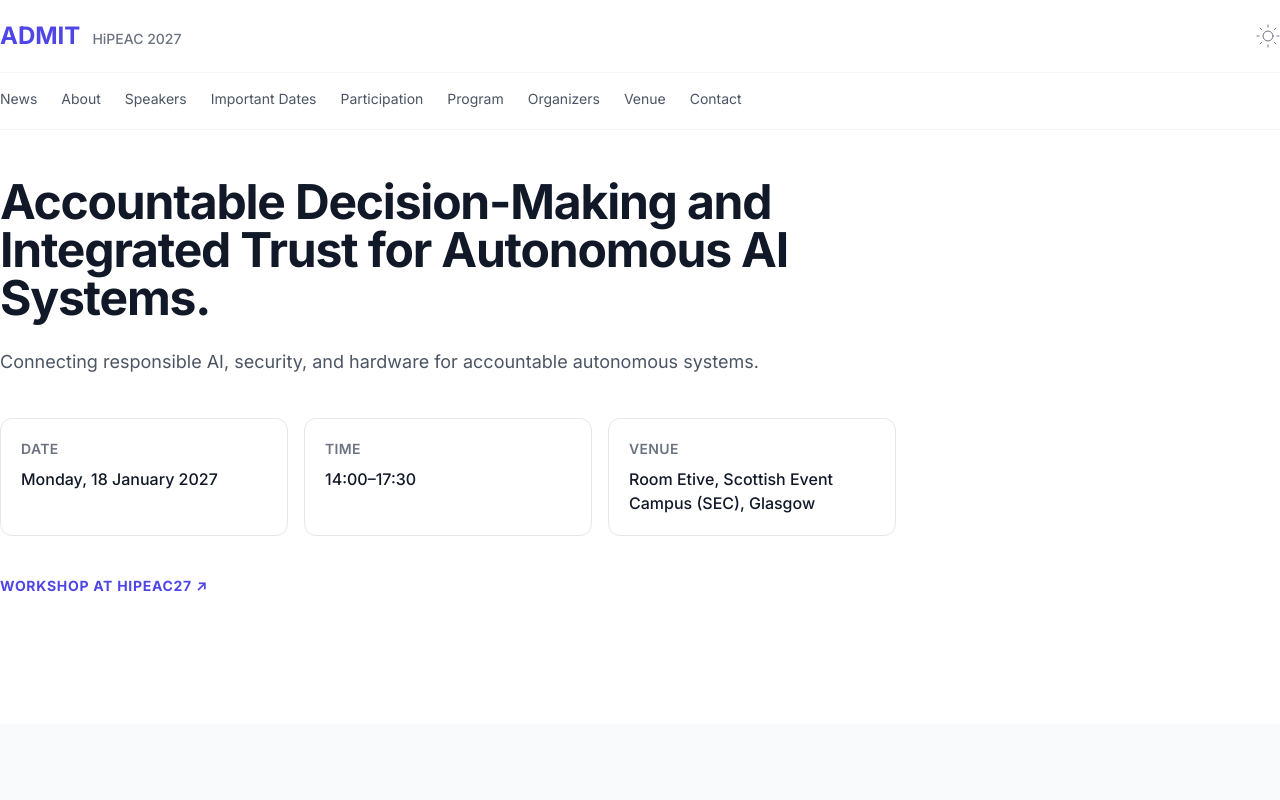
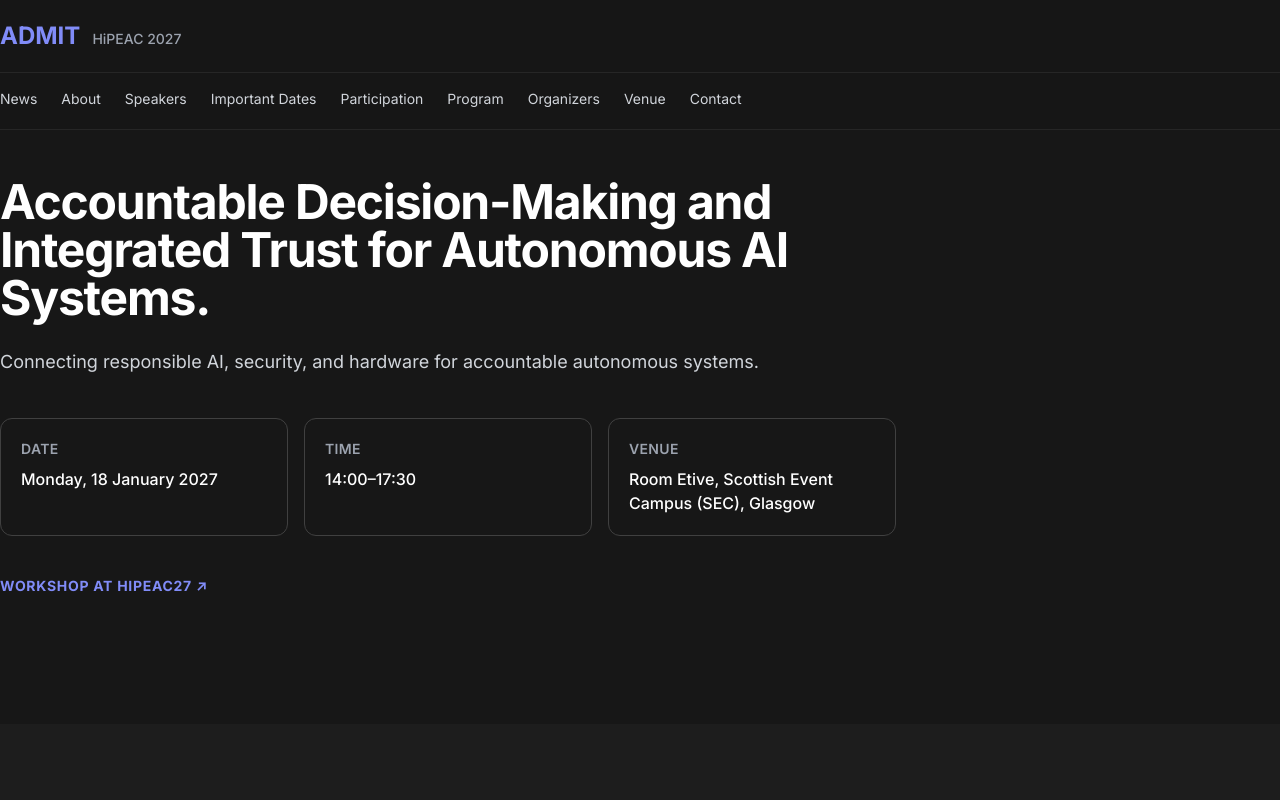
Before and after one commit to ADMIT-Workshop/admit-workshop.github.io, a Next.js app: page / in a window 1280 px wide. Shown: the top 800 px of the page. Built offline with nearby package versions, Linux system fonts and the light colour scheme.

Commit message:
Only dark theme

```diff
--- a/package.json
+++ b/package.json
@@ -25,7 +25,6 @@
   "dependencies": {
     "@headlessui/react": "^2.0.3",
     "next": "14.2.3",
-    "next-themes": "^0.3.0",
     "react": "^18",
     "react-dom": "^18"
   },
--- a/src/app/globals.css
+++ b/src/app/globals.css
@@ -4,6 +4,7 @@
 
 @layer base {
   html {
+    color-scheme: dark;
     scroll-behavior: smooth;
   }
 
--- a/src/app/layout.tsx
+++ b/src/app/layout.tsx
@@ -1,6 +1,5 @@
 import type { Metadata } from "next";
 import { Inter } from "next/font/google";
-import { ThemeProvider } from "next-themes";
 import "./globals.css";
 
 import { Navbar } from "@/components/Navbar";
@@ -32,13 +31,11 @@ export default function RootLayout({
   children: React.ReactNode;
 }>) {
   return (
-    <html lang="en" suppressHydrationWarning>
+    <html lang="en" className="dark">
       <body className={inter.className}>
-        <ThemeProvider attribute="class">
-          <Navbar />
-          {children}
-          <Footer />
-        </ThemeProvider>
+        <Navbar />
+        {children}
+        <Footer />
       </body>
     </html>
   );
--- a/src/components/DarkSwitch.tsx
+++ /dev/null
@@ -1,54 +0,0 @@
-"use client";
-import React, { useState, useEffect } from "react";
-import { useTheme } from "next-themes";
-
-const ThemeChanger = () => {
-  const [mounted, setMounted] = useState(false);
-  const { theme, setTheme } = useTheme();
-
-  // When mounted on client, now we can show the UI
-  useEffect(() => setMounted(true), []);
-
-  if (!mounted) return null;
-
-  return (
-    <div className="flex items-center order-last ">
-      {theme === "dark" ? (
-        <button
-          onClick={() => setTheme("light")}
-          className="text-gray-300 rounded-full outline-none focus:outline-none ">
-          <span className="sr-only">Light Mode</span>
-
-          <svg
-            xmlns="http://www.w3.org/2000/svg"
-            className="w-5 h-5"
-            viewBox="0 0 20 20"
-            fill="currentColor">
-            <path d="M17.293 13.293A8 8 0 016.707 2.707a8.001 8.001 0 1010.586 10.586z" />
-          </svg>
-        </button>
-      ) : (
-        <button
-          onClick={() => setTheme("dark")}
-          className="text-gray-500 rounded-full outline-none focus:outline-none focus-visible:ring focus-visible:ring-gray-100 focus:ring-opacity-20">
-          <span className="sr-only">Dark Mode</span>
-          <svg
-            xmlns="http://www.w3.org/2000/svg"
-            width="24"
-            height="24"
-            viewBox="0 0 24 24"
-            fill="none"
-            stroke="currentColor"
-            strokeWidth="1"
-            strokeLinecap="round"
-            strokeLinejoin="round">
-            <circle cx="12" cy="12" r="5" />
-            <path d="M12 1v2M12 21v2M4.2 4.2l1.4 1.4M18.4 18.4l1.4 1.4M1 12h2M21 12h2M4.2 19.8l1.4-1.4M18.4 5.6l1.4-1.4" />
-          </svg>
-        </button>
-      )}
-    </div>
-  );
-};
-
-export default ThemeChanger;
--- a/src/components/Navbar.tsx
+++ b/src/components/Navbar.tsx
@@ -2,7 +2,6 @@
 
 import Link from "next/link";
 import { Disclosure } from "@headlessui/react";
-import ThemeChanger from "@/components/DarkSwitch";
 import { visibleNavigation, workshop } from "@/data/workshop";
 
 export function Navbar() {
@@ -23,7 +22,6 @@ export function Navbar() {
               </Link>
 
               <div className="flex items-center gap-5">
-                <ThemeChanger />
                 <Disclosure.Button
                   aria-label="Toggle navigation"
                   className="rounded-md p-2 text-gray-500 hover:text-indigo-600 focus:outline-none focus-visible:ring-2 focus-visible:ring-indigo-500 dark:text-gray-300 lg:hidden"
```
Also changed, not shown: 1 other file (tests, documents, lock files or other folders).
